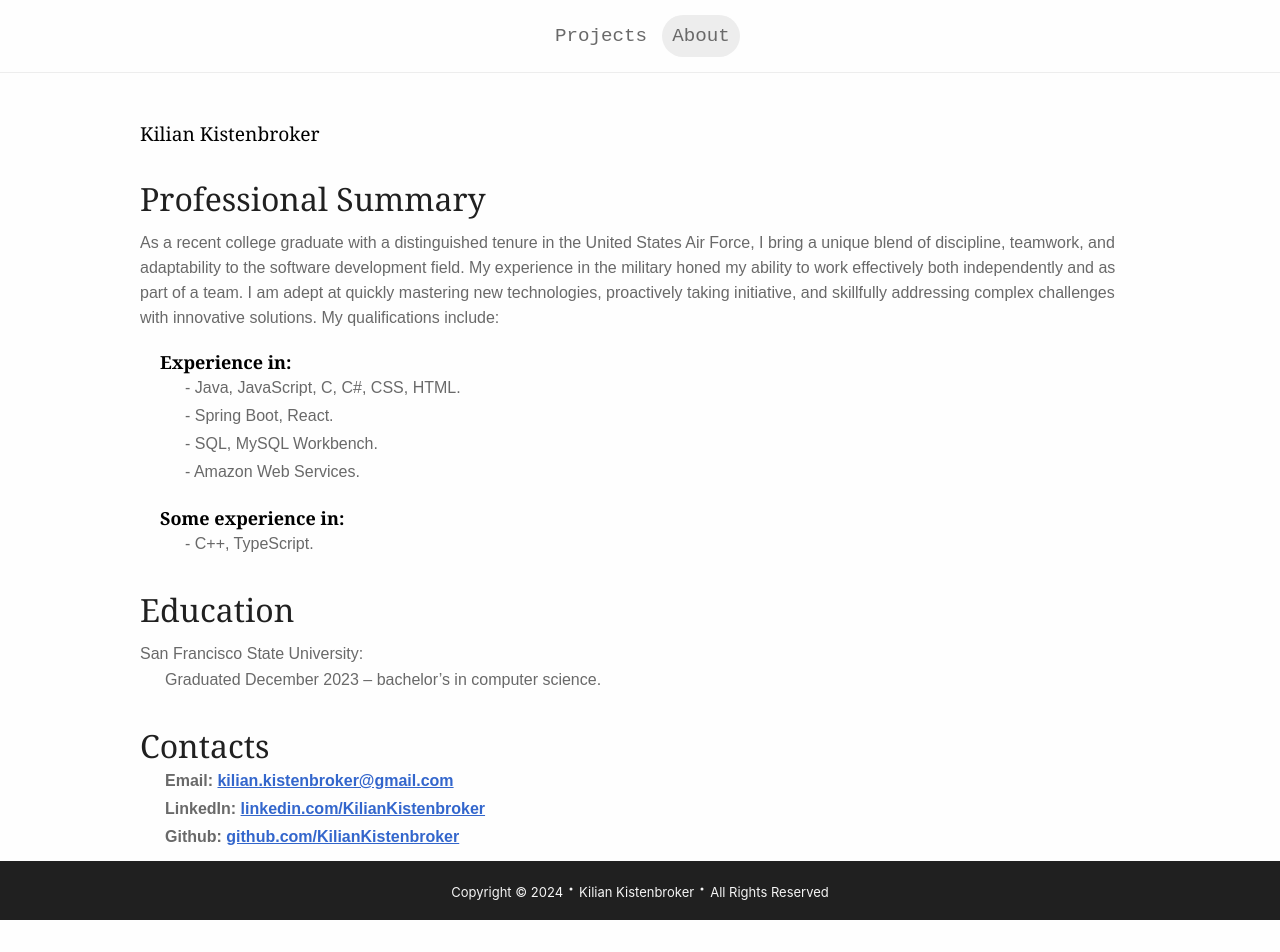
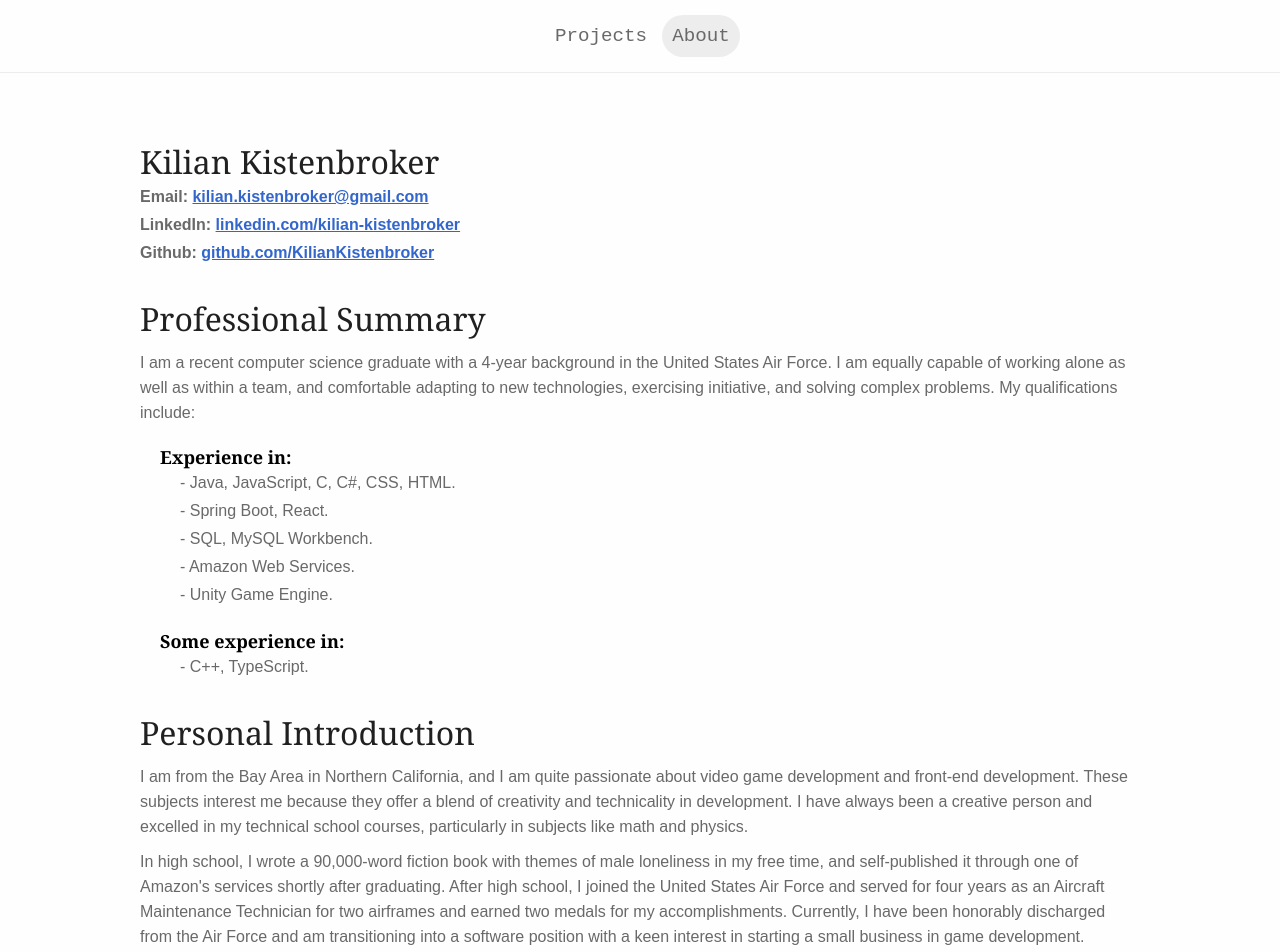
Before and after one commit to KilianKistenbroker/PersonalWebsite, a React (Create React App) app: page /about in a window 1280 px wide. Shown: the top 952 px of the page. Before the commit the page ends 920 px from the top, so only its background shows below. Built offline with nearby package versions, Linux system fonts and the light colour scheme.

Commit message:
added personal introduction to about page.

```diff
--- a/src/components/StudentSources.js
+++ b/src/components/StudentSources.js
@@ -124,7 +124,7 @@ const StudentSources = ({ windowDimension }) => {
                 href="http://student-sources.s3-website-us-west-1.amazonaws.com/"
                 target="_blank"
               >
-                student-sources
+                StudentSources.com
               </a>
             </div>
           </div>
@@ -189,7 +189,7 @@ const StudentSources = ({ windowDimension }) => {
           <div className="indents">
             <div className="paragraph-1">- Java, Javascript, CSS, HTML.</div>
             <div className="paragraph-1">- React, Springboot.</div>
-            <div className="paragraph-1">- MySQL.</div>
+            <div className="paragraph-1">- SQL, MySQL.</div>
             <div className="paragraph-1">- AWS.</div>
           </div>
         </div>
--- a/src/index.css
+++ b/src/index.css
@@ -279,6 +279,7 @@ display: grid;
 
 .bullet-1 {
   padding: 0.3125rem;
+  padding-left: 0;
   font-family: Arial, Helvetica, sans-serif;
   color: dimgray;
 }
--- a/src/pages/About.js
+++ b/src/pages/About.js
@@ -3,19 +3,42 @@ const About = () => {
     <div className="container">
       <div className="project-flex">
         {/* Name */}
-        <div className="header-2">Kilian Kistenbroker</div>
+        <div className="header-1">Kilian Kistenbroker</div>
+        <div className="bullet-1">
+          <b>Email: </b>
+          <a className="link" href="mailto:kilian.kistenbroker@gmail.com.com">
+            kilian.kistenbroker@gmail.com
+          </a>
+        </div>
+        <div className="bullet-1">
+          <b>LinkedIn: </b>
+          <a
+            className="link"
+            href="https://www.linkedin.com/in/kilian-kistenbroker-558b072ab/"
+            target="_blank"
+          >
+            linkedin.com/kilian-kistenbroker
+          </a>
+        </div>
+        <div className="bullet-1">
+          <b>Github: </b>
+          <a
+            className="link"
+            href="https://github.com/KilianKistenbroker"
+            target="_blank"
+          >
+            github.com/KilianKistenbroker
+          </a>
+        </div>
         {/* Experience */}
         <div className="header-1">Professional Summary</div>
         <div className="paragraph-1">
-          As a recent college graduate with a distinguished tenure in the United
-          States Air Force, I bring a unique blend of discipline, teamwork, and
-          adaptability to the software development field. My experience in the
-          military honed my ability to work effectively both independently and
-          as part of a team. I am adept at quickly mastering new technologies,
-          proactively taking initiative, and skillfully addressing complex
-          challenges with innovative solutions. My qualifications include:
+          I am a recent computer science graduate with a 4-year background in
+          the United States Air Force. I am equally capable of working alone as
+          well as within a team, and comfortable adapting to new technologies,
+          exercising initiative, and solving complex problems. My qualifications
+          include:
         </div>
-
         <div className="indents">
           <div className="subheader-1">Experience in: </div>
           <div className="indents">
@@ -25,52 +48,41 @@ const About = () => {
             <div className="bullet-1">- Spring Boot, React.</div>
             <div className="bullet-1">- SQL, MySQL Workbench.</div>
             <div className="bullet-1">- Amazon Web Services.</div>
+            <div className="bullet-1">- Unity Game Engine.</div>
           </div>
         </div>
-
         <div className="indents">
           <div className="subheader-1">Some experience in: </div>
           <div className="indents">
             <div className="bullet-1">- C++, TypeScript.</div>
           </div>
         </div>
-        {/* education */}
-        <div className="header-1">Education</div>
-        <div className="paragraph-1">San Francisco State University:</div>
-        <div className="indents">
-          <div className="bullet-1">
-            Graduated December 2023 – bachelor’s in computer science.
-          </div>
+        <div className="header-1">Personal Introduction</div>
+        <div className="paragraph-1">
+          I am from the Bay Area in Northern California, and I am quite
+          passionate about video game development and front-end development.
+          These subjects interest me because they offer a blend of creativity
+          and technicality in development. I have always been a creative person
+          and excelled in my technical school courses, particularly in subjects
+          like math and physics.
         </div>
-
-        {/* Contacts */}
-        <div className="header-1">Contacts</div>
-        <div className="indents">
-          <div className="bullet-1">
-            <b>Email: </b>
-            <a className="link" href="mailto:kilian.kistenbroker@gmail.com.com">
-              kilian.kistenbroker@gmail.com
-            </a>
-          </div>
-          <div className="bullet-1">
-            <b>LinkedIn: </b>
-            <a className="link" href="" target="_blank">
-              linkedin.com/KilianKistenbroker
-            </a>
-          </div>
-          <div className="bullet-1">
-            <b>Github: </b>
-            <a
-              className="link"
-              href="https://github.com/KilianKistenbroker"
-              target="_blank"
-            >
-              github.com/KilianKistenbroker
-            </a>
-          </div>
+        <div className="paragraph-1">
+          In high school, I wrote a 90,000-word fiction book with themes of male
+          loneliness in my free time, and self-published it through one of
+          Amazon's services shortly after graduating. After high school, I
+          joined the United States Air Force and served for four years as an
+          Aircraft Maintenance Technician for two airframes and earned two
+          medals for my accomplishments. Currently, I have been honorably
+          discharged from the Air Force and am transitioning into a software
+          position with a keen interest in starting a small business in game
+          development.
         </div>
-
-        {/* Photo */}
+        <div className="paragraph-1">
+          In my free time, I am usually playing a video game or trying to
+          develop one. If I ever get the resources to do so, I will probably
+          turn that book I mentioned earlier into a video game to justify all
+          the time I spent writing it.
+        </div>
       </div>
     </div>
   );
```
